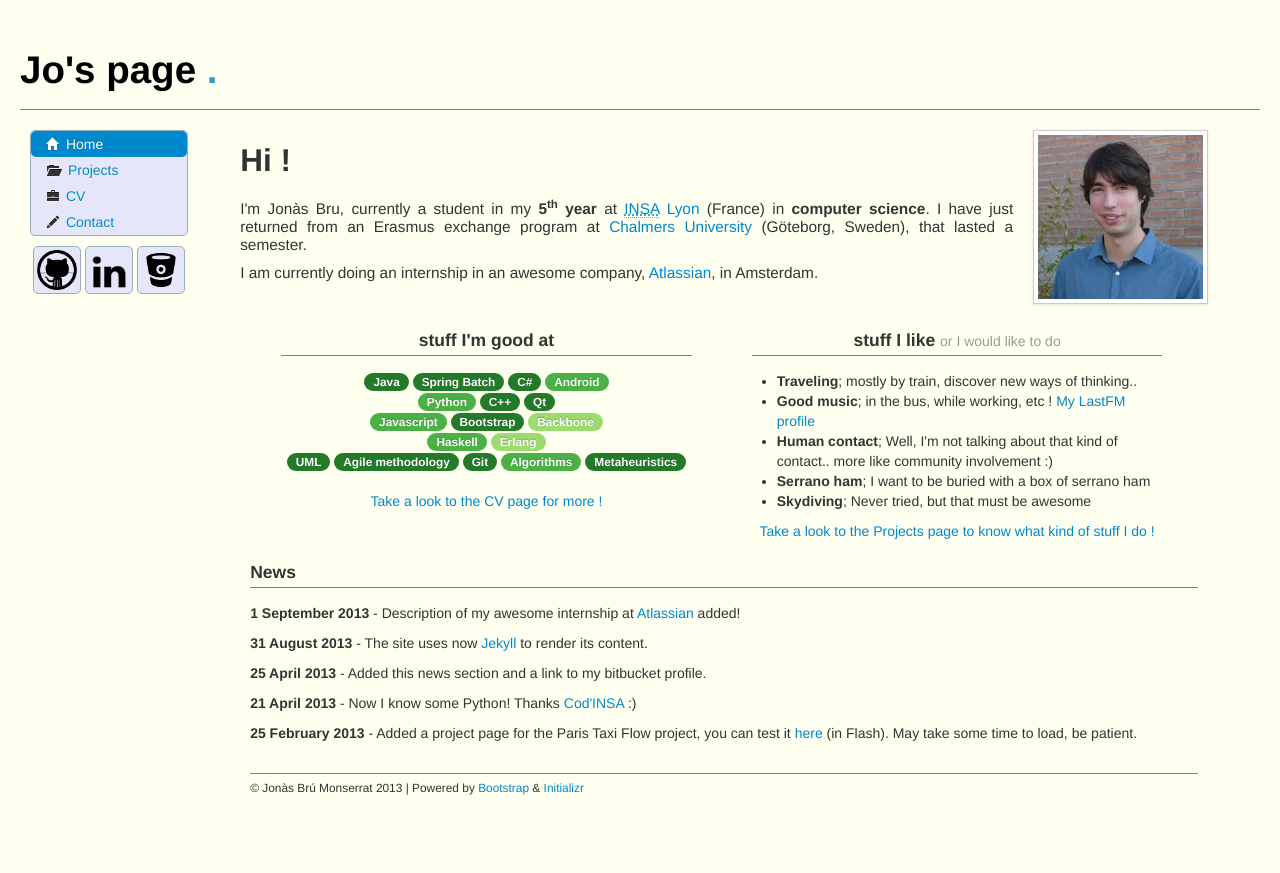
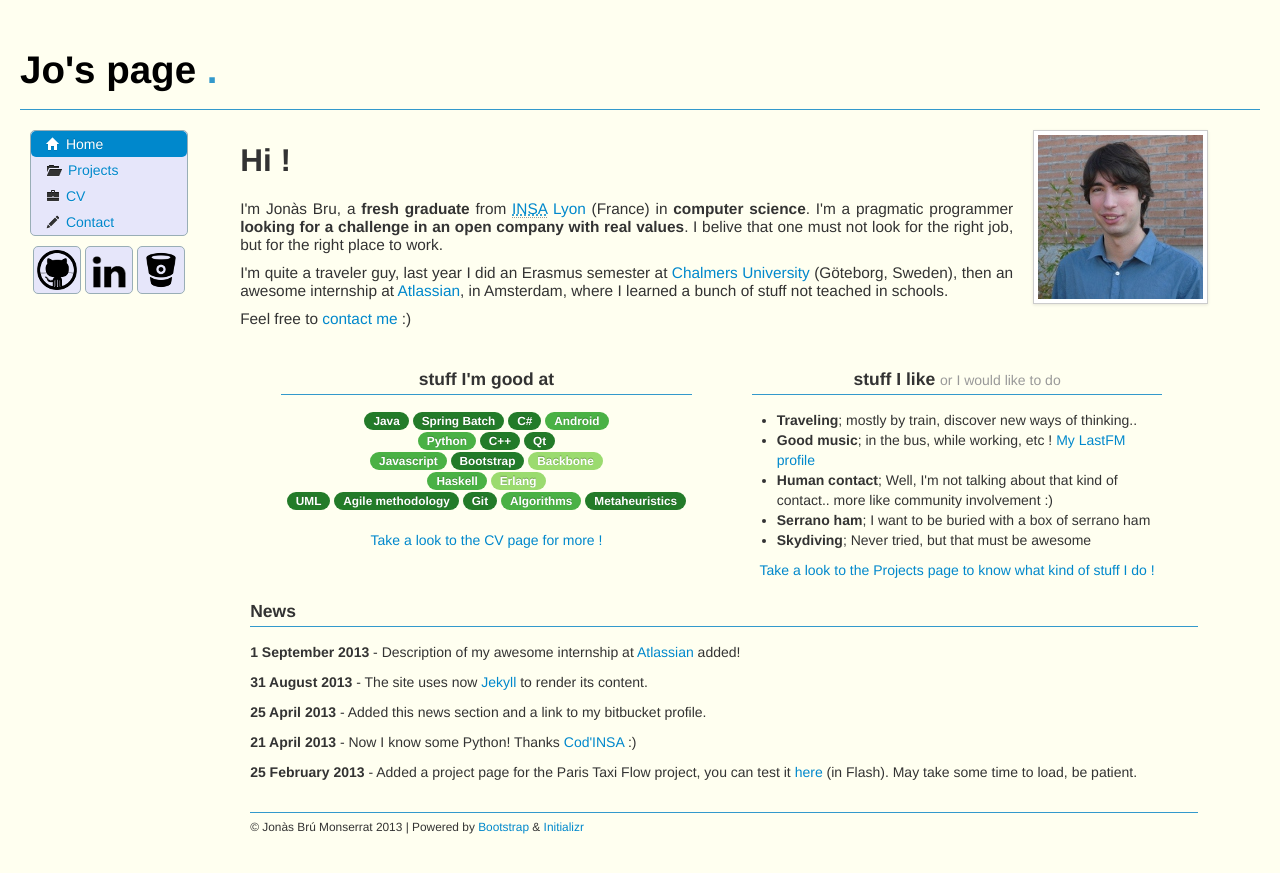
Before and after one commit to jonasbru/jonasbru.github.com, a Jekyll site: the page built from index.html, in a window 1280 px wide. Shown: the top 873 px of the page. Built offline with Jekyll 4.4.1, drawn with Linux system fonts in a browser that asks for light colours; nearby versions of some CDN libraries.

Commit message:
changed intro

```diff
--- a/index.html
+++ b/index.html
@@ -6,8 +6,9 @@
 <div class="span10 content">
    <img src="img/profil_small.jpg" alt="profile picture" id="profilePic" class="img-polaroid"/>
    <h2>Hi !</h2>
-   <p>I'm Jonàs Bru, currently a student in my <b>5<sup>th</sup> year</b> at <a href="http://www.insa-lyon.fr/en"><abbr title="Institut National des Sciences Appliquées">INSA</abbr> Lyon</a> (France) in <b>computer science</b>. I have just returned from an Erasmus exchange program at <a href="http://www.chalmers.se/en/">Chalmers University</a> (Göteborg, Sweden), that lasted a semester.</p>
-   <p>I am currently doing an internship in an awesome company, <a href="http://www.atlassian.com/">Atlassian</a>, in Amsterdam.</p>
+   <p>I'm Jonàs Bru, a <b>fresh graduate</b> from <a href="http://www.insa-lyon.fr/en"><abbr title="Institut National des Sciences Appliquées">INSA</abbr> Lyon</a> (France) in <b>computer science</b>. I'm a pragmatic programmer <b>looking for a challenge in an open company with real values</b>. I belive that one must not look for the right job, but for the right place to work.</p>
+   <p>I'm quite a traveler guy, last year I did an Erasmus semester at <a href="http://www.chalmers.se/en/">Chalmers University</a> (Göteborg, Sweden), then an awesome internship at <a href="http://www.atlassian.com/">Atlassian</a>, in Amsterdam, where I learned a bunch of stuff not teached in schools.</p>
+   <p>Feel free to <a href="/contact.html">contact me</a> :)</p>
    <br/>
    <table class="row-fluid">
       <tr>
```
